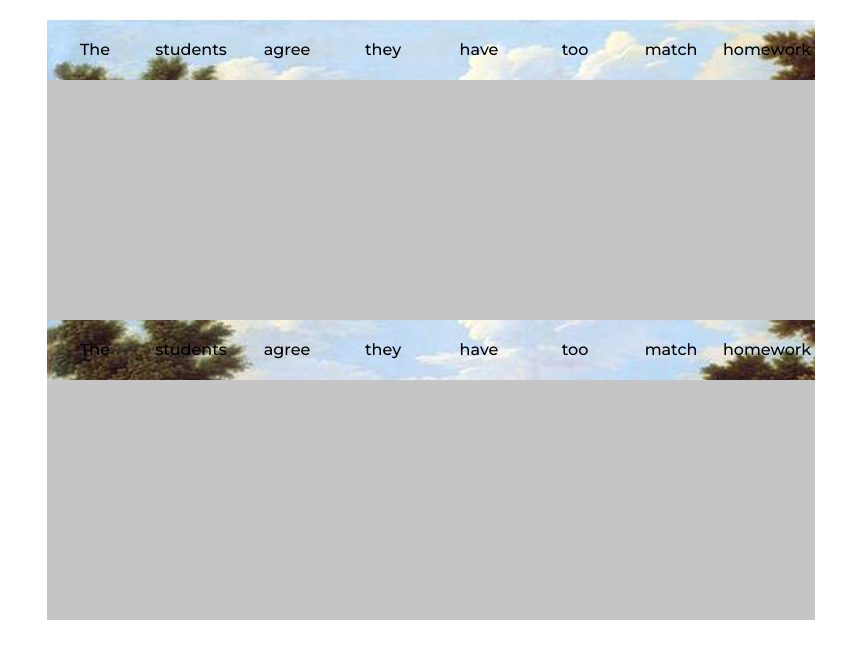
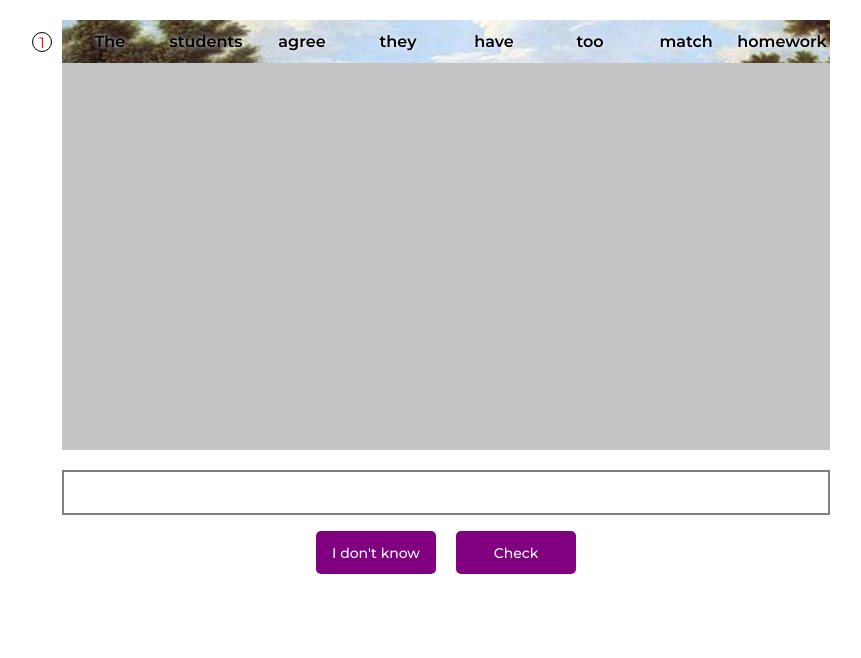
Before and after one commit to MaksimDolgonosov/PUZZLE, a website built with webpack: page src/pages/game.html in a window 1280 px wide. Shown: the whole page, without its empty margins (209-1070 px from the left). Built offline with nearby package versions, Linux system fonts and the light colour scheme.

Commit message:
fix: fixed functional of game field

```diff
--- a/src/components/game/game.ts
+++ b/src/components/game/game.ts
@@ -1,9 +1,13 @@
 export default class Game {
   level: string;
   page: string;
+  line: number;
+  gameField: HTMLDivElement;
   constructor(level: string, page: string) {
     this.level = level;
     this.page = page;
+    this.line = 0;
+    this.gameField = document.querySelector(".game__field") as HTMLDivElement;
   }
 
   shuffle(array: string[]) {
@@ -23,12 +27,18 @@ export default class Game {
     return arr;
   }
 
-  start() {
+  start(line: number) {
     const str: string[] =
       "The students agree they have too match homework".split(" ");
-    const gameField = document.querySelector(".game__field");
+    // const gameField = document.querySelector(".game__field");
     const div = document.createElement("div") as HTMLDivElement;
-    // div.textContent = "Fedsdf";
+    console.log(line);
+    const currentLine = document.querySelector(
+      `[data-line="${line}"]`
+    ) as HTMLDivElement;
+    console.log(currentLine);
+    currentLine!.style.opacity = "1";
+    currentLine!.style.color = "red";
     div.classList.add("game__item");
     const sentence = new Array(str.length).fill(div);
 
@@ -42,17 +52,16 @@ export default class Game {
     const answer: string[] = str.map((item, i) => {
       return `<div class="game__item" style="background-position: -${
         96 * i
-      }px ${-(+this.level - 1) * 60}px;">${item}</div>`;
+      }px ${-(line * 60)}px;">${item}</div>`;
 
       // gameField?.append(item);
       // item.style.width = "96px";
       // item.style.height = "60px";
     });
     const startPosition = this.shuffle(answer);
-    console.log(answer);
     answer.forEach((item) => {
-      gameField!.innerHTML += item;
+      this.gameField!.innerHTML += item;
     });
-    // console.log(this.shuffle(answer));
   }
+  prompt() {}
 }
--- a/src/index.ts
+++ b/src/index.ts
@@ -4,5 +4,5 @@ import App from "./components/app/app";
 import Game from "./components/game/game";
 
 new App().start();
-new Game("1", "1").start();
-new Game("2", "1").start();
+new Game("1", "1").start(1);
+// new Game("2", "1").start();
--- a/src/pages/game.html
+++ b/src/pages/game.html
@@ -7,8 +7,21 @@
   </head>
   <body>
     <div class="container">
-      <div class="game__field">
-        <!-- <div class="game__item" id="one"></div>
+      <div class="count__field">
+        <div class="count__item" data-line="1">1</div>
+        <div class="count__item" data-line="2">2</div>
+        <div class="count__item" data-line="3">3</div>
+        <div class="count__item" data-line="4">4</div>
+        <div class="count__item" data-line="5">5</div>
+        <div class="count__item" data-line="6">6</div>
+        <div class="count__item" data-line="7">7</div>
+        <div class="count__item" data-line="8">8</div>
+        <div class="count__item" data-line="9">9</div>
+        <div class="count__item" data-line="10">10</div>
+      </div>
+      <div class="game__container">
+        <div class="game__field">
+          <!-- <div class="game__item" id="one"></div>
         <div class="game__item" id="two"></div>
         <div class="game__item" id="three"></div>
         <div class="game__item" id="four"></div>
@@ -16,6 +29,12 @@
         <div class="game__item" id="six"></div>
         <div class="game__item" id="seven"></div>
         <div class="game__item" id="eight"></div> -->
+        </div>
+        <div class="answer__field"></div>
+        <div class="buttons__field">
+          <button class="buttons__field__dontKnow">I don't know</button>
+          <button class="buttons__field__check">Check</button>
+        </div>
       </div>
     </div>
   </body>
--- a/src/styles/gamePage.scss
+++ b/src/styles/gamePage.scss
@@ -1,6 +1,8 @@
 .container {
   margin: 0 auto;
   width: 1280px;
+  display: flex;
+  justify-content: center;
 }
 
 .game {
@@ -8,21 +10,74 @@
     display: flex;
     flex-wrap: wrap;
     align-items: flex-start;
+    align-content: flex-start;
     justify-content: flex-start;
     margin: 20px auto;
     width: 768px;
-    height: 600px;
+    // height: 600px;
+    height: 430px;
     background-color: #c5c5c5;
     // background-image: url("./assets/images/level1/riverla2.jpg");
   }
   &__item {
     width: 96px;
-    height: 60px;
+    height: 43px;
+    //text-shadow: 0px 0px 10px #ffffff;
+    color: black;
+    text-shadow: 0px 0px 5px #ffffff;
     // border: 1px solid black;
+    font-weight: 600;
+    text-align: center;
+    line-height: 43px;
+    background-image: url("./assets/images/level1/riverla2.jpg");
+  }
+}
+.count {
+  &__field {
+    margin-top: 20px;
+    margin-right: 10px;
+    width: 20px;
+    height: 430px;
+    display: flex;
+    flex-direction: column;
+    justify-content: space-around;
+  }
+  &__item {
+    text-align: center;
+    border-radius: 100%;
+    border: 1px solid black;
+    width: 20px;
+    height: 20px;
+    font-size: 15px;
+    opacity: 0;
+  }
+}
+
+.answer__field {
+  margin: 15px auto;
+  width: 768px;
+  height: 45px;
+  border: 2px solid grey;
+}
+.buttons__field {
+  margin: 15px auto;
+  width: 768px;
+  height: 45px;
+  display: flex;
+  justify-content: center;
+  align-items: center;
+  button {
+    margin: 5px 10px;
+    display: block;
+    width: 120px;
+    height: 43px;
+    background-color: purple;
+    border: none;
+    cursor: pointer;
+    color: azure;
+    font-size: 14px;
     font-weight: 500;
-    text-align: center;
-    line-height: 60px;
-    background-image: url("./assets/images/level1/riverla2.jpg");
+    border-radius: 5px;
   }
 }
 
```
